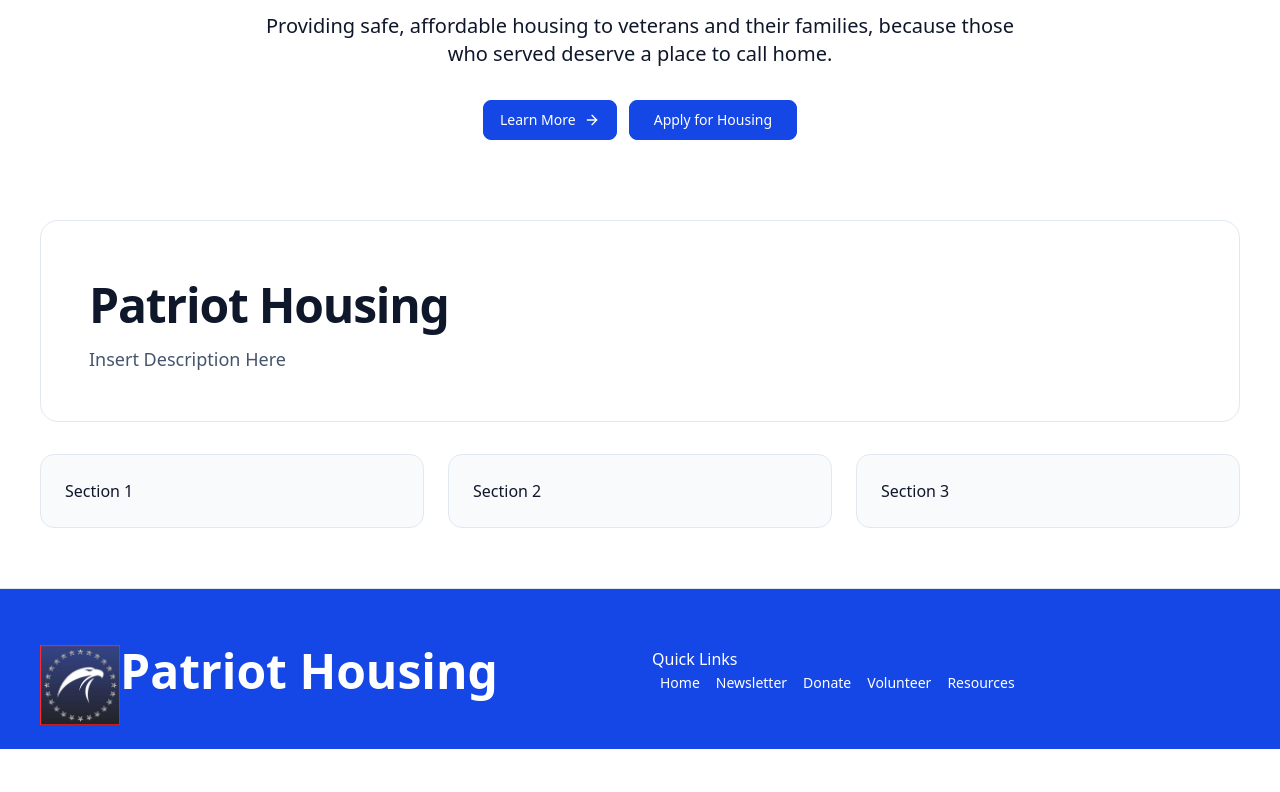
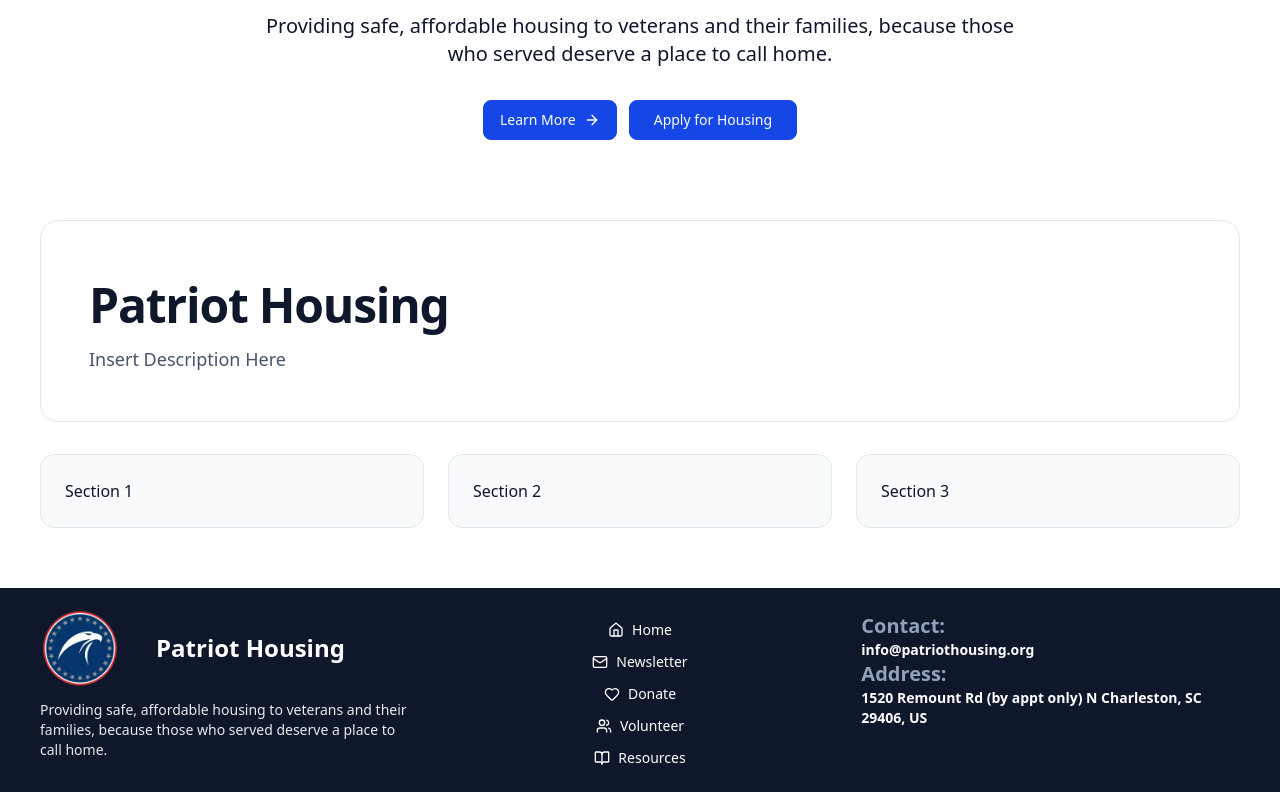
Before and after one commit to ktp-usc/patriot-housing, a Next.js app: page / in a window 1280 px wide. Shown: the part 269-1061 px from the top of the page. Before the commit the page ends 1018 px from the top, so only its background shows below. Built offline with nearby package versions, Linux system fonts and the light colour scheme.

Commit message:
fixed footer design

```diff
--- a/components/footer.tsx
+++ b/components/footer.tsx
@@ -1,24 +1,57 @@
 import Image from "next/image";
 import Logo from "@/components/images/PatriotHousingLogo.png"
 import Link from "next/link";
-
+import { BookOpen, Heart, Home, Mail, Users } from "lucide-react";
 export default function Footer() {
   return (
-    <footer className="border-t border-slate-200 bg-blue-700">
-      <div className="mx-auto w-full max-w-7xl px-6 py-6 text-sm md:px-10 text-white mt-8 grid gap-6 md:grid-cols-2">
-        <section className="">
-          <Image src={Logo} alt="Patriot Housing Logo" className="size-20 inline-flex" />
-          <h1 className="text-5xl font-bold inline-flex">Patriot Housing</h1>
+    <footer className="border-slate-200 bg-slate-900">
+      <div className="mx-auto grid w-full max-w-7xl gap-8 px-6 py-6 text-sm text-white md:grid-cols-3 md:px-10">
+        <section className="flex flex-col -mt-1">
+          <div className="flex items-center gap-4">
+            <Image src={Logo}
+              alt="Patriot Housing Logo"
+              className="size-20 inline-flex"
+            />
+            <h1 className="text-2xl font-bold inline-flex ml-5">
+              Patriot Housing
+            </h1>
+          </div>
+          <p className="mt-3 max-w-sm text-white/90">
+            Providing safe, affordable housing to veterans and their families,
+            because those who served deserve a place to call home.
+          </p>
         </section>
-        <section>
-          <p className="text-base leading-7">Quick Links</p>
-          <Link href="/" className="inline-flex items-center gap-1 px-2">Home</Link>
-          <Link href="/newsletter" className="inline-flex items-center gap-1 px-2">Newsletter</Link>
-          <Link href="/donate" className="inline-flex items-center gap-1 px-2 ">Donate</Link>
-          <Link href="/volunteer" className="inline-flex items-center gap-1 px-2 ">Volunteer</Link>
-          <Link href="/resources" className="inline-flex items-center gap-1 px-2 ">Resources</Link>
+        <section className="flex flex-col items-center justify-center gap-3 md:pt-2">
+          <Link href="/" className="inline-flex items-center gap-2 px-2 hover:text-blue-400 transition">
+            <Home size={16} />Home</Link>
+          <Link href="/newsletter" className="inline-flex items-center gap-2 px-2 hover:text-blue-400 transition">
+            <Mail size={16} />Newsletter</Link>
+          <Link href="/donate" className="inline-flex items-center gap-2 px-2 hover:text-blue-400 transition">
+            <Heart size={16} />Donate</Link>
+          <Link href="/volunteer" className="inline-flex items-center gap-2 px-2 hover:text-blue-400 transition">
+            <Users size={16} />Volunteer</Link>
+          <Link href="/resources" className="inline-flex items-center gap-2 px-2 hover:text-blue-400 transition">
+            <BookOpen size={16} />Resources</Link>
+        </section>
+        <section className="text-1xl font-bold text-slate-400">
+          <p className="text-xl font-bold text-slate-400">
+            Contact:
+          </p>
+          <a className="text-sm text-white" href="mailto:info@patriothousing.org">
+            info@patriothousing.org
+          </a>
+          <p className="text-xl font-bold text-slate-400">
+            Address:
+          </p>
+          <p className="text-sm text-white">
+            1520 Remount Rd (by appt only)
+            N Charleston, SC 29406, US
+          </p>
         </section>
       </div>
+      {/* <p className="mx-auto mt-8 max-w-6xl border-t pt-6 text-center text-sm text-muted-foreground">
+        © 2026 Patriot Housing. All rights reserved.
+      </p> */}
     </footer>
   );
 }
```
Also changed, not shown: components/images/PatriotHousingLogo.png.
